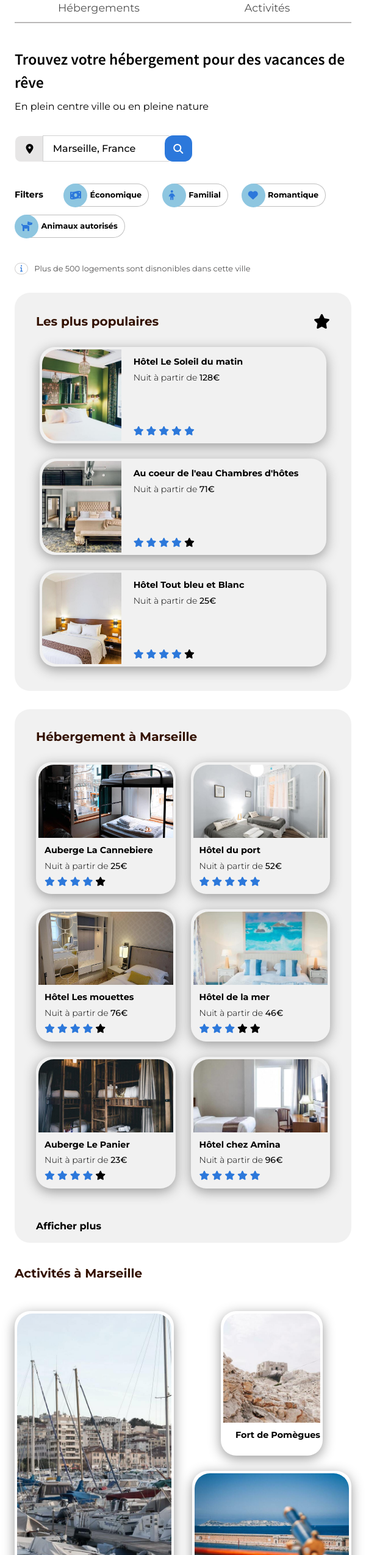
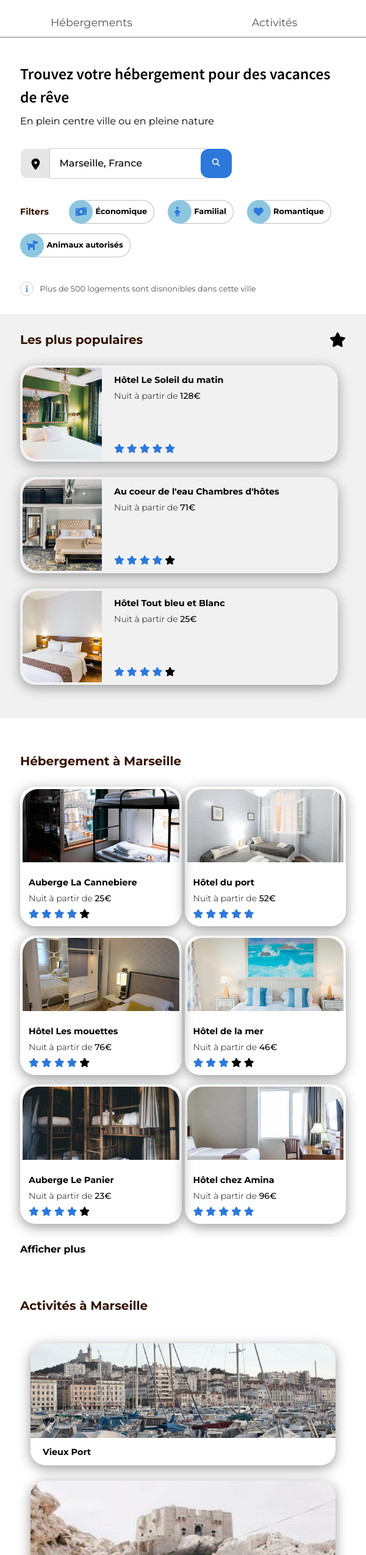
Before and after one commit to nhipham1995/OC_projet2, a plain HTML site: page index.html in a window 600 px wide. Shown: the part 95-2645 px from the top of the page at 61% size. Drawn offline with Linux system fonts and the light colour scheme.

Commit message:
Update mediaquerry 2 size

```diff
--- a/css/index.css
+++ b/css/index.css
@@ -53,75 +53,7 @@ p {
 	font-weight: 400;
 	font-size: 1rem;
 }
-/* Container */
-.container {
-	margin: auto;
-}
 
-@media screen and (min-width: 22.5rem) {
-	.container {
-		max-width: 22rem;
-	}
-}
-@media screen and (min-width: 24.5rem) {
-	.container {
-		max-width: 23.5rem;
-	}
-}
-@media screen and (min-width: 26.5rem) {
-	.container {
-		max-width: 25rem;
-	}
-}
-@media screen and (min-width: 30.5rem) {
-	.container {
-		max-width: 27rem;
-	}
-}
-@media screen and (min-width: 35em) {
-	.container {
-		max-width: 34.5rem;
-	}
-}
-@media screen and (min-width: 42em) {
-	.container {
-		max-width: 41.5rem;
-	}
-}
-@media screen and (min-width: 52em) {
-	.container {
-		max-width: 51.5rem;
-	}
-}
-@media screen and (min-width: 62em) {
-	.container {
-		max-width: 58rem;
-	}
-}
-@media screen and (min-width: 72em) {
-	.container {
-		/* max-width: 95.2rem; */
-		max-width: 68rem;
-	}
-}
-@media screen and (min-width: 85em) {
-	.container {
-		/* max-width: 117rem; */
-		max-width: 80.2rem;
-	}
-}
-@media screen and (min-width: 95em) {
-	.container {
-		/* max-width: 117rem; */
-		max-width: 92.2rem;
-	}
-}
-@media screen and (min-width: 105em) {
-	.container {
-		/* max-width: 117rem; */
-		max-width: 102.2rem;
-	}
-}
 
 /* Header */
 .menu-item a {
@@ -135,28 +67,6 @@ p {
 	display: flex;
 	align-items: center;
 }
-
-@media screen and (min-width: 300px) {
-	.logo-img {
-		display: block;
-		margin: 1rem auto;
-	}
-	.menu-header {
-		justify-content: space-around;
-	}
-	li.menu-item {
-		padding-bottom: 0.6rem;
-		border-bottom: 2px solid rgb(185, 184, 184);
-		flex: 1 1 0;
-		width: 0;
-		text-align: center;
-	}
-	.menu-item:hover {
-		border-bottom: 2px solid #2c78db;
-	}
-}
-
-@media screen and (min-width: 650px) {
 .main-header {
 	padding: 0 3.5rem;
 }
@@ -177,7 +87,6 @@ p {
 	border-bottom: none;
 	border-top: 1.5px solid #2c78db;
 }
-}
 
 /* Form City Search  */
 section.form-search {
@@ -192,7 +101,7 @@ form .form-part {
 	display: flex;
 	font-size: 0;
 	height: 50px;
-	align-items: center;
+	align-items: stretch;
 }
 
 form .form-part .form-icon-location {
@@ -214,16 +123,9 @@ form .form-part input#ville {
 	margin: 0;
 	font-size: 1rem;
 }
-form .form-part button.submit-button p.submit-button-desktop {
-	/* display: flex;
-	margin-top: 0;
-	padding: 4px 0; */
-	display: none;
-}
 form .form-part input#ville {
-	border-radius: 0%;
-	border: 0.5px solid rgb(209, 209, 209);
-	padding: 0.7rem 0 0.7rem 1rem;
+	min-width: 22rem;
+	padding-left: 8px;
 }
 form .form-part input#ville::placeholder {
 	color: black;
@@ -232,35 +134,13 @@ form .form-part input#ville::placeholder {
 }
 
 form .form-part button.submit-button {
-	border-radius: 14px;
-	border: 0.1px solid rgb(255, 255, 255);
-	border-left: none;
-	padding: 0.37rem 0.9rem 0.83rem 0.9rem;
-	font-size: 0.8rem;
-	background-color: #2c78db;
-	color: white;
-	cursor: pointer;
-	transform: translateX(-10px);
-}
-@media screen and (min-width: 40em) {
-	form .form-part .form-icon-location i {
-		font-size: 1.15rem;
-	}
-	form .form-part .form-icon-location {
-		padding: 0.95rem 0.2rem 0.84rem 0.6rem;
-	}
-	form .form-part input#ville {
-		font-size: 1.2rem;
-		width: 22rem;
-	}
-	form .form-part button.submit-button {
 	font-size: 1rem;
 	padding: 0.56rem 0.7rem 0.75rem 0.6rem;
 }
-	form .form-part button.submit-button p.submit-button-desktop {
+form .form-part button.submit-button span.submit-button-desktop {
 	display: block;
 }
-	form .form-part button.submit-button p.submit-button-mobile {
+form .form-part button.submit-button span.submit-button-mobile {
 	display: none;
 }
 form .form-part button.submit-button {
@@ -270,41 +150,13 @@ form .form-part button.submit-button {
 	border-bottom-right-radius: 7px;
 	border: 0.1px solid rgb(255, 255, 255);
 	border-left: none;
-		padding: 0.48rem 0.9rem 0.83rem 0.9rem;
 	font-size: 0.8rem;
 	background-color: #2c78db;
 	color: white;
 	cursor: pointer;
 	transform: translateX(0);
 }
-}
 
-.result {
-	display: grid;
-	grid-column: auto;
-	justify-content: center;
-}
-.accommodation {
-	order: 2;
-}
-.popularity {
-	order: 1;
-}
-
-@media screen and (min-width: 85rem) {
-	.result {
-		display: grid;
-		grid-template-columns: 2fr 1fr;
-		padding-bottom: 85px;
-		column-gap: 20px;
-	}
-	.accommodation {
-		order: 1;
-	}
-	.popularity {
-		order: 2;
-	}
-}
 
 /* filter Part */
 .filter {
@@ -315,25 +167,28 @@ form .form-part button.submit-button {
 	margin-bottom: 10px;
 	align-items: center;
 }
-@media screen and (max-width: 60rem) {
-	.filter {
-		gap: 12px 2px;
-	}
-}
 
-.filter > p {
+.filter h2 {
 	height: 100%;
 	font-weight: 510;
 	align-items: stretch;
 	margin-right: 8px;
 	min-width: 70px;
 	font-size: 0.9rem;
+	text-align: start;
+    transform: translateY(15px);
+
 }
 
 .filter-item {
 	display: flex;
-	align-items: center;
+	align-items: stretch;
 	justify-content: center;
+	transition: color 0.2s ease-in 3ms;
+	cursor: pointer;
+}
+.filter-item:hover {
+	color:#2c78db;
 }
 .filter-item i {
 	font-size: 1rem;
@@ -361,32 +216,27 @@ form .form-part button.submit-button {
 	border-top-right-radius: 20px;
 	border-bottom-right-radius: 20px;
 	border-left: none;
-	line-height: 284%;
+	line-height: 280%;
+	transition: border 0.2s ease-in-o 3ms;
 }
-@media screen and (max-width: 30rem) {
-	.filter-item p {
-		font-size: 0.6rem;
-		line-height: 380%;
+.filter-item p:hover {
+	border:1px solid rgb(112, 111, 111);
 }
-}
-@media screen and (min-width: 1400px) {
-	.filter-item p {
-		line-height: 289%;
-	}
-}
+
 /* alert info */
 .alert {
-	margin-top: 40px;
+	padding-top: 40px;
 	display: flex;
 	gap: 10px;
-	align-items: start;
+	align-items: center;
 }
 .alert .info-icon {
 	border: solid 1px rgb(206, 205, 205);
 	border-radius: 50px;
+	font-size: 0;
 }
 .alert i {
-	padding: 0.2rem 0.5rem;
+	padding: 0.3rem 0.5rem;
 	font-size: 0.7rem;
 	color: #2c78db;
 }
@@ -394,6 +244,19 @@ form .form-part button.submit-button {
 	color: rgb(82, 81, 81);
 	font-size: 0.8rem;
 	font-weight: 400;
+}
+/* Section Result */
+.result {
+	display: grid;
+	grid-template-columns: 2fr 1fr;
+	padding-bottom: 85px;
+	column-gap: 20px;
+}
+.accommodation {
+	order: 1;
+}
+.popularity {
+	order: 2;
 }
 
 /* Card */
@@ -412,7 +275,6 @@ h2.title-card-section {
 	text-align: left;
 }
 article.card {
-	margin: 0px auto;
 	padding: 4px;
 	box-shadow: 0px 5px 20px #999;
 	border-radius: 25px;
@@ -455,15 +317,7 @@ p.card-price .price-number {
 	border-radius: 25px;
 	padding: 35px 35px 15px 35px;
 }
-@media screen and (max-width: 30em) {
-	.accommodation {
-		background-color: white;
-	}
-	.popularity {
-		border-radius: 0;
-		width: 100vw;
-	}
-}
+
 .card-zone.accommodation-card-zone {
 	display: flex;
 	flex-wrap: wrap;
@@ -481,30 +335,18 @@ p.card-price .price-number {
 	min-width: 200px;
 	flex-basis: 30%;
 }
-@media screen and (max-width: 30em) {
-	.accommodation-card-zone article.card {
-		margin-bottom: 10px;
-		min-width: 200px;
-	}
-	.card-zone.accommodation-card-zone {
-		gap: 5px;
-	}
-	.accommodation,
-	.popularity {
-		padding: 30px 0;
-	}
-}
+
 
 p.more-location {
 	margin-top: 50px;
 	color: black;
 	font-weight: 600;
 }
-@media screen and (max-width: 30em) {
+/* @media screen and (max-width: 30em) {
 	p.more-location {
 		margin-top: 20px;
 	}
-}
+} */
 /* Popularity card */
 .popularity h2.title-card-section {
 	margin-bottom: 0;
@@ -541,7 +383,7 @@ p.more-location {
 .activity {
 	min-height: 600px;
 }
-@media screen and (max-width: 86.5rem) {
+/* @media screen and (max-width: 86.5rem) {
 	.activity {
 		padding-top: 50px;
 	}
@@ -550,7 +392,7 @@ p.more-location {
 	.activity {
 		padding-top: 0;
 	}
-}
+} */
 
 .activity-card-zone {
 	display: flex;
@@ -562,6 +404,8 @@ p.more-location {
 }
 .activity h4.card-title{
 	padding-left: 10px;
+	transform: translateY(-102%) ;
+
 }
 .activity-card-zone .column-cards {
 	min-width: 150px;
@@ -581,17 +425,20 @@ p.more-location {
 	flex-grow: 1;
 	min-height: 0;
 }
+.activity-card-zone.card-zone article.card figure.card-img{
+	height: calc(100% - 20px);
+}
 .activity-card-zone.card-zone article.card figure.card-img img,
 .activity-card-zone.card-zone .column-card article.card figure.card-img img {
 	width: 100%;
-	height: calc(100% - 50px);
+	height: calc(100% - 25px);
 	overflow: hidden;
 	border-top-left-radius: 25px;
 	border-top-right-radius: 25px;
 	gap: 5px;
 }
 
-@media screen and (max-width: 1000px) {
+/* @media screen and (max-width: 1000px) {
 	.activity {
 		height: 1200px;
 	}
@@ -601,8 +448,8 @@ p.more-location {
 	.activity-card-zone .column-cards {
 		min-width: 300px;
 	}
-}
-@media screen and (max-width: 660px) {
+} */
+/* @media screen and (max-width: 660px) {
 	.activity-card-zone .column-cards {
 		min-width: 200px;
 	}
@@ -610,8 +457,8 @@ p.more-location {
 		padding-top: 40px;
 		padding-bottom: 20px;
 	}
-}
-@media screen and (max-width: 550px) {
+} */
+/* @media screen and (max-width: 550px) {
 	.activity {
 		min-height: 1450px;
 	}
@@ -642,8 +489,8 @@ p.more-location {
 		border-top-right-radius: 25px;
 		gap: 5px;
 	}
-}
-@media screen and (max-width: 420px) {
+} */
+/* @media screen and (max-width: 420px) {
 	.activity {
 		min-height: 1450px;
 		margin-bottom: 30px;
@@ -671,7 +518,7 @@ p.more-location {
 		border-top-right-radius: 25px;
 		gap: 5px;
 	}
-}
+} */
 
 /* Footer */
 footer {
@@ -700,3 +547,172 @@ footer ul li {
 	line-height: 200%;
 	font-size: 1rem;
 }
+
+
+/* Container */
+.container {
+	margin: auto;
+	max-width: 92%;
+}
+
+@media screen and (max-width: 992px) {
+	.container {
+		max-width: 90%;
+	}
+	.result {
+		grid-template-columns: none;
+		grid-column: auto;
+		justify-content: center;
+	}
+	.accommodation {
+		order: 2;
+	}
+	.popularity {
+		order: 1;
+	}
+	.activity {
+		padding-top: 50px;
+	}
+	.activity {
+		height: 1200px;
+	}
+	.activity-card-zone {
+		height: 500px;
+	}
+	.activity-card-zone .column-cards {
+		min-width: 300px;
+	}
+	.accommodation,
+	.popularity {
+		padding: 35px 5px 15px 5px;
+	}
+}
+@media screen and (max-width: 720px) {
+	.container {
+		max-width: 89%;
+	}
+	.container-header{
+		max-width: 100%!important;
+	}
+	.main-header .container-header {
+		display: block;
+	}
+	.logo-img {
+		display: block;
+		margin: 1rem auto;
+	}
+	.menu-header {
+		justify-content: space-around;
+	}
+	li.menu-item {
+		padding-bottom: 0.6rem;
+		border-bottom: 2px solid rgb(185, 184, 184);
+		flex: 1 1 0;
+		width: 0;
+		text-align: center;
+	}
+	.menu-item:hover {
+		border-bottom: 2px solid #2c78db;
+		border-top: none;
+	}
+	.main-header{
+		padding: 0;
+	}
+	form .form-part .form-icon-location i {
+		font-size: 1.15rem;
+	}
+	form .form-part .form-icon-location {
+		padding: 0.95rem 0.2rem 0.84rem 0.6rem;
+	}
+	form .form-part input#ville {
+		min-width: 15rem;
+	}
+	form .form-part button.submit-button span.submit-button-desktop {
+		display: none;
+	}
+	form .form-part button.submit-button span.submit-button-mobile {
+		display: block;
+	}
+	form .form-part input#ville {
+		border-radius: 0%;
+		border: 0.5px solid rgb(209, 209, 209);
+		padding: 0.7rem 0 0.7rem 1rem;
+	}
+
+	form .form-part button.submit-button {
+		border-radius: 14px;
+		border: 0.1px solid rgb(255, 255, 255);
+		border-left: none;
+		padding: 0.37rem 1.2rem;
+		font-size: 0.8rem;
+		background-color: #2c78db;
+		color: white;
+		cursor: pointer;
+		transform: translateX(-10px);
+	}
+	.filter {
+		gap: 12px 2px;
+	}
+	.result{
+		padding-bottom: 0;
+	}
+	.accommodation {
+		background-color: white;
+	}
+	.popularity {
+		border-radius: 0;
+		width: 100vw;
+	}
+	.accommodation-card-zone article.card {
+		margin-bottom: 10px;
+		min-width: 200px;
+	}
+	.card-zone.accommodation-card-zone {
+		gap: 5px;
+	}
+	.accommodation,
+	.popularity {
+		padding: 30px 0;
+	}
+	.activity {
+		padding-top: 0px;
+	}
+	p.more-location {
+		margin-top: 20px;
+	}
+	.activity {
+		min-height: 1450px;
+		margin-bottom: 30px;
+	}
+	.activity-card-zone {
+		display: block;
+		height: auto;
+	}
+	.activity-card-zone .column-cards {
+		display: block;
+		margin: auto;
+		max-width: 500px;
+	}
+	.activity-card-zone .column-cards article.card {
+		margin: auto;
+		padding: 0;
+		margin-bottom: 25px;
+		height: 200px;
+	}
+	.activity-card-zone.card-zone article.card figure.card-img img,
+	.activity-card-zone.card-zone
+		.column-card
+		article.card
+		figure.card-img
+		img {
+		overflow: hidden;
+		border-top-left-radius: 25px;
+		border-top-right-radius: 25px;
+		gap: 5px;
+	}
+	.activity .title-zone {
+		padding-top: 40px;
+		padding-bottom: 20px;
+	}
+
+}
--- a/index.html
+++ b/index.html
@@ -1,4 +1,5 @@
-<html lang="en">
+<!DOCTYPE html>
+<html lang="fr">
 	<head>
 		<meta charset="UTF-8" />
 		<meta http-equiv="X-UA-Compatible" content="IE=edge" />
@@ -33,7 +34,7 @@
 						class="logo-img"
 					/>
 				</div>
-				<ul id="menuHeader" class="menu-header" role="list-header">
+				<ul id="menuHeader" class="menu-header" >
 					<li class="menu-item"><a href="#">Hébergements</a></li>
 					<li class="menu-item"><a href="#">Activités</a></li>
 				</ul>
@@ -56,16 +57,16 @@
 						required
 					/>
 					<button type="submit" class="submit-button">
-						<p class="submit-button-desktop">Recherche</p>
-						<p class="submit-button-mobile">
+						<span class="submit-button-desktop">Recherche</span>
+						<span class="submit-button-mobile">
 							<i class="fas fa-search"></i>
-						</p>
+						</span>
 					</button>
 				</div>
 			</form>
 		</section>
 		<section class="filter container">
-			<p>Filters</p>
+			<h2>Filters</h2>
 			<div class="filter-item">
 				<i class="fas fa-money-bill-wave"></i>
 				<p class="filter-item-text">Économique</p>
@@ -332,7 +333,7 @@
 							<figure class="card-img">
 								<img
 									src="./images/activites/3_medium/reno-laithienne-QUgJhdY5Fyk-unsplash.jpg"
-									alt="L'ordinateur avec la vitess."
+									alt="Vieux Port."
 								/>
 							</figure>
 							<div class="card-body">
```
Lines whose indentation alone changed are shown as unchanged.
